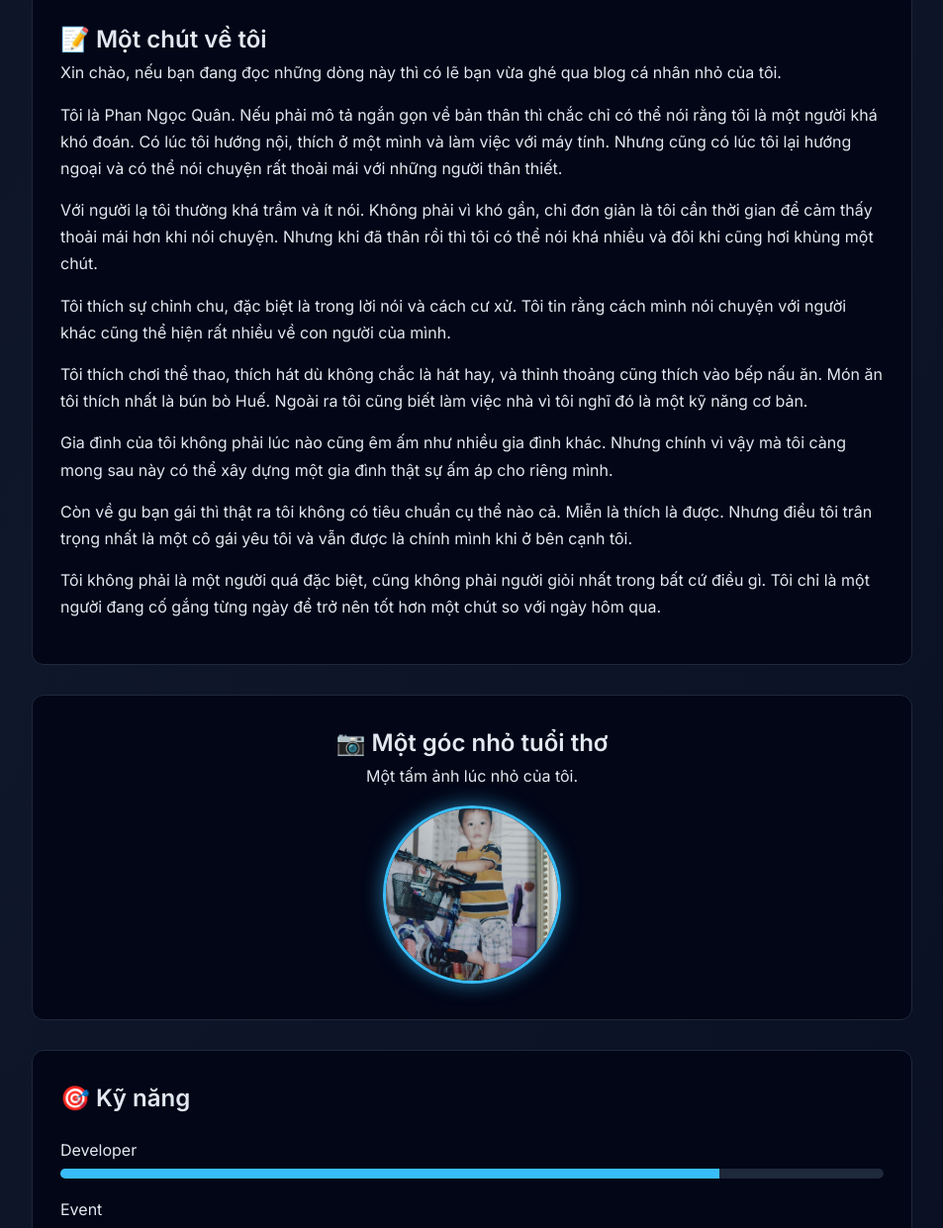
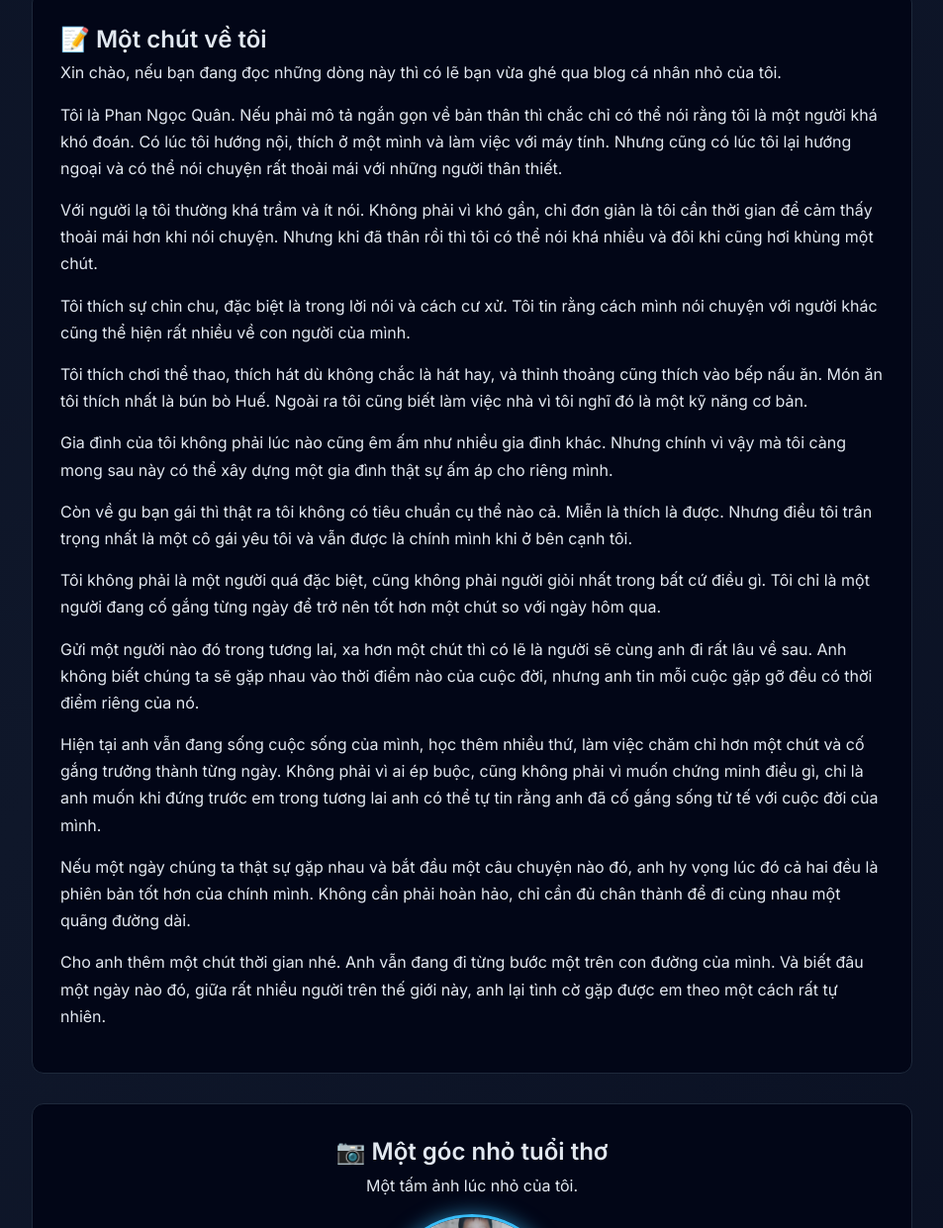
Before and after one commit to phanngocquynhbdg16-jpg/quan-profile, a plain HTML site: page index.html in a window 1280 px wide. Shown: the part 869-2110 px from the top of the page at 99% size, without its empty margins (163-1116 px from the left). Drawn offline with Linux system fonts and the light colour scheme.

Commit message:
Add files via upload

```diff
--- a/index.html
+++ b/index.html
@@ -175,7 +175,7 @@ to{opacity:1;transform:translateY(0)}
 
 <p>Với người lạ tôi thường khá trầm và ít nói. Không phải vì khó gần, chỉ đơn giản là tôi cần thời gian để cảm thấy thoải mái hơn khi nói chuyện. Nhưng khi đã thân rồi thì tôi có thể nói khá nhiều và đôi khi cũng hơi khùng một chút.</p>
 
-<p>Tôi thích sự chỉnh chu, đặc biệt là trong lời nói và cách cư xử. Tôi tin rằng cách mình nói chuyện với người khác cũng thể hiện rất nhiều về con người của mình.</p>
+<p>Tôi thích sự chỉn chu, đặc biệt là trong lời nói và cách cư xử. Tôi tin rằng cách mình nói chuyện với người khác cũng thể hiện rất nhiều về con người của mình.</p>
 
 <p>Tôi thích chơi thể thao, thích hát dù không chắc là hát hay, và thỉnh thoảng cũng thích vào bếp nấu ăn. Món ăn tôi thích nhất là bún bò Huế. Ngoài ra tôi cũng biết làm việc nhà vì tôi nghĩ đó là một kỹ năng cơ bản.</p>
 
@@ -185,6 +185,21 @@ to{opacity:1;transform:translateY(0)}
 
 <p>Tôi không phải là một người quá đặc biệt, cũng không phải người giỏi nhất trong bất cứ điều gì. Tôi chỉ là một người đang cố gắng từng ngày để trở nên tốt hơn một chút so với ngày hôm qua.</p>
 
+<p>
+Gửi một người nào đó trong tương lai, xa hơn một chút thì có lẽ là người sẽ cùng anh đi rất lâu về sau. Anh không biết chúng ta sẽ gặp nhau vào thời điểm nào của cuộc đời, nhưng anh tin mỗi cuộc gặp gỡ đều có thời điểm riêng của nó.
+</p>
+
+<p>
+Hiện tại anh vẫn đang sống cuộc sống của mình, học thêm nhiều thứ, làm việc chăm chỉ hơn một chút và cố gắng trưởng thành từng ngày. Không phải vì ai ép buộc, cũng không phải vì muốn chứng minh điều gì, chỉ là anh muốn khi đứng trước em trong tương lai anh có thể tự tin rằng anh đã cố gắng sống tử tế với cuộc đời của mình.
+</p>
+
+<p>
+Nếu một ngày chúng ta thật sự gặp nhau và bắt đầu một câu chuyện nào đó, anh hy vọng lúc đó cả hai đều là phiên bản tốt hơn của chính mình. Không cần phải hoàn hảo, chỉ cần đủ chân thành để đi cùng nhau một quãng đường dài.
+</p>
+
+<p>
+Cho anh thêm một chút thời gian nhé. Anh vẫn đang đi từng bước một trên con đường của mình. Và biết đâu một ngày nào đó, giữa rất nhiều người trên thế giới này, anh lại tình cờ gặp được em theo một cách rất tự nhiên.
+</p>
 </div>
 
 <div class="card childhood">
```
